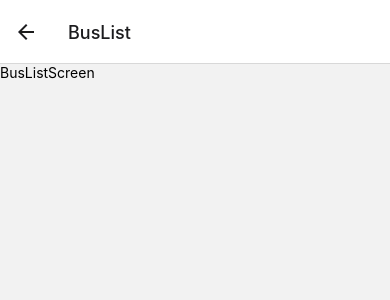
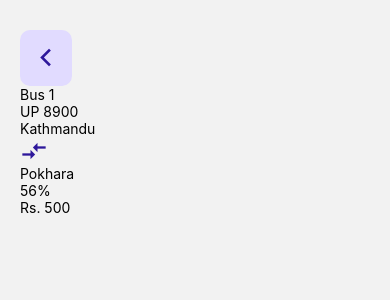
Before and after one commit to king-407/buskaro, a React Native app: screen /BusList in a window 390 px wide. Shown: the top 300 px of the page. Built offline with nearby package versions, Linux system fonts and the light colour scheme.

Commit message:
- finished homescreen

```diff
--- a/App.js
+++ b/App.js
@@ -14,7 +14,7 @@ export default function App() {
   return (
     <NavigationContainer>
       <Stack.Navigator>
-        <Stack.Screen name="Home" component={HomeScreen} />
+        {/* <Stack.Screen name="Home" component={HomeScreen} /> */}
         <Stack.Screen name="BusList" component={BusListScreen} />
         <Stack.Screen name="BusBoarding" component={BusBoardingScreen} />
         <Stack.Screen name="BusInfo" component={BusInfoScreen} />
--- a/screens/BusListScreen.js
+++ b/screens/BusListScreen.js
@@ -1,12 +1,67 @@
-import { Text, View } from 'react-native'
-import React, { Component } from 'react'
+import { ScrollView, StyleSheet, Text, TouchableOpacity, View } from 'react-native'
+import React, { Component, useLayoutEffect } from 'react'
+import { useNavigation } from '@react-navigation/native'
+import { Ionicons } from '@expo/vector-icons';
+import { MaterialIcons } from '@expo/vector-icons';
 
 const BusListScreen = () => {
+    const nav = useNavigation()
+
+    useLayoutEffect(() => {
+        nav.setOptions({
+            headerShown: false,
+        })
+    }, [nav])
+
     return (
-        <View>
-            <Text>BusListScreen</Text>
+        <View style={styles.container}>
+            <View style={styles.navbar}>
+                <TouchableOpacity style={styles.backBtn}>
+                    <Ionicons name="chevron-back-outline" size={28} color="#2d179b" />
+                </TouchableOpacity>
+            </View>
+            <ScrollView style={styles.busList}>
+                <View style={styles.busItem}>
+                    <View style={styles.busItemLeft}>
+                        <Text style={styles.busName}>Bus 1</Text>
+                        <Text style={styles.busNumber}>UP 8900</Text>
+                        <View style={styles.route}>
+                            <Text style={styles.routeSource}>Kathmandu</Text>
+                            <MaterialIcons name="compare-arrows" size={28} color="#2d179b" />
+                            <Text style={styles.routeDest}>Pokhara</Text>
+                        </View>
+                    </View>
+                    <View style={styles.busItemRight}>
+                        <View style={styles.crowdBox}>
+                            <Text style={styles.crowd}>56%</Text>
+                        </View>
+                        <Text style={styles.price}>Rs. 500</Text>
+                    </View>
+                </View>
+            </ScrollView>
         </View>
     )
 }
 
+const styles = StyleSheet.create({
+    container: {
+        flexDirection: 'column',
+        justifyContent: 'space-between',
+        height: '100%',
+        width: '100%',
+        paddingHorizontal: 20,
+        paddingVertical: 30,
+    },
+    navbar: {
+        flexDirection: 'row',
+        justifyContent: 'space-between',
+        alignItems: 'center',
+    },
+    backBtn: {
+        padding: 12,
+        backgroundColor: '#e1dbff',
+        borderRadius: 10,
+    },
+})
+
 export default BusListScreen
--- a/screens/HomeScreen.js
+++ b/screens/HomeScreen.js
@@ -1,6 +1,7 @@
 import { Image, StyleSheet, Text, TextInput, TouchableOpacity, View } from 'react-native'
 import { useNavigation } from '@react-navigation/native'
 import { useLayoutEffect } from 'react'
+import MapView from 'react-native-maps';
 import { AntDesign } from '@expo/vector-icons';
 import { Ionicons } from '@expo/vector-icons';
 
@@ -24,13 +25,15 @@ const HomeScreen = () => {
                     <Text style={styles.userName}>@username</Text>
                 </View>
                 <TouchableOpacity style={styles.settingsBtn}>
-                    <AntDesign name="setting" size={28} color="white" />
+                    <AntDesign name="setting" size={28} color="#2d179b" />
                 </TouchableOpacity>
             </View>
-
+            <View style={styles.mapBox}>
+                <MapView style={styles.map} />
+            </View>
             <View style={styles.destinationBox}>
                 <View style={styles.destinationIcon}>
-                    <Ionicons name="ios-location-outline" size={28} color="white" />
+                    <Ionicons name="ios-location-outline" size={28} color="#2d179b" />
                 </View>
                 <View style={styles.inputBox}>
                     <TextInput style={styles.input} placeholder="Enter your destination" />
@@ -42,6 +45,8 @@ const HomeScreen = () => {
 
 const styles = StyleSheet.create({
     container: {
+        flexDirection: 'column',
+        justifyContent: 'space-between',
         height: '100%',
         width: '100%',
         paddingHorizontal: 20,
@@ -66,7 +71,20 @@ const styles = StyleSheet.create({
     },
     settingsBtn: {
         padding: 12,
-        backgroundColor: '#2d179b',
+        backgroundColor: '#e1dbff',
+        borderRadius: 10,
+    },
+    mapBox: {
+        height: '80%',
+        width: '100%',
+        // marginTop: 20,
+        // marginBottom: 20,
+        borderRadius: 10,
+        overflow: 'hidden',
+    },
+    map: {
+        width: '100%',
+        height: '100%',
         borderRadius: 10,
     },
     destinationBox: {
@@ -77,7 +95,7 @@ const styles = StyleSheet.create({
         borderRadius: 10,
     },
     destinationIcon: {
-        backgroundColor: '#2d179b',
+        backgroundColor: '#e1dbff',
         padding: 12,
         borderTopLeftRadius: 10,
         borderBottomLeftRadius: 10,
```
